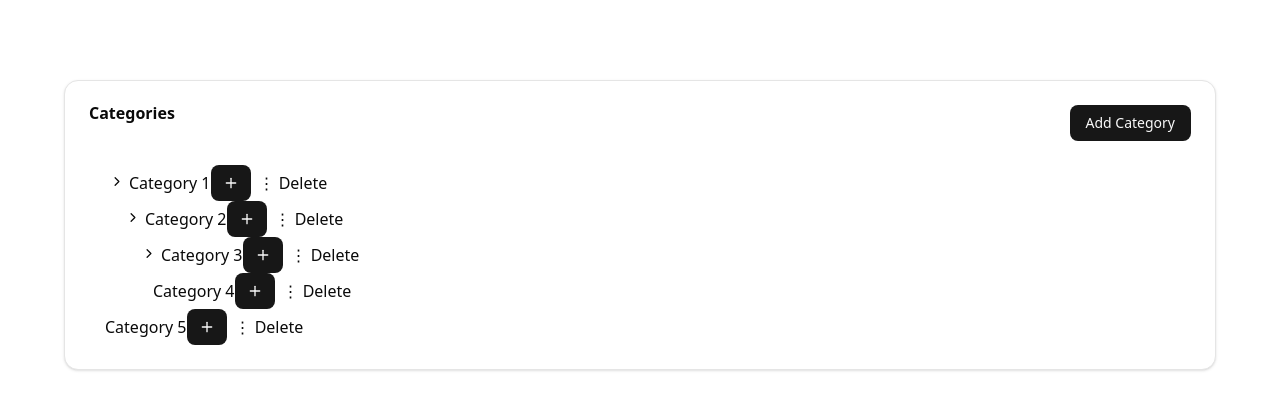
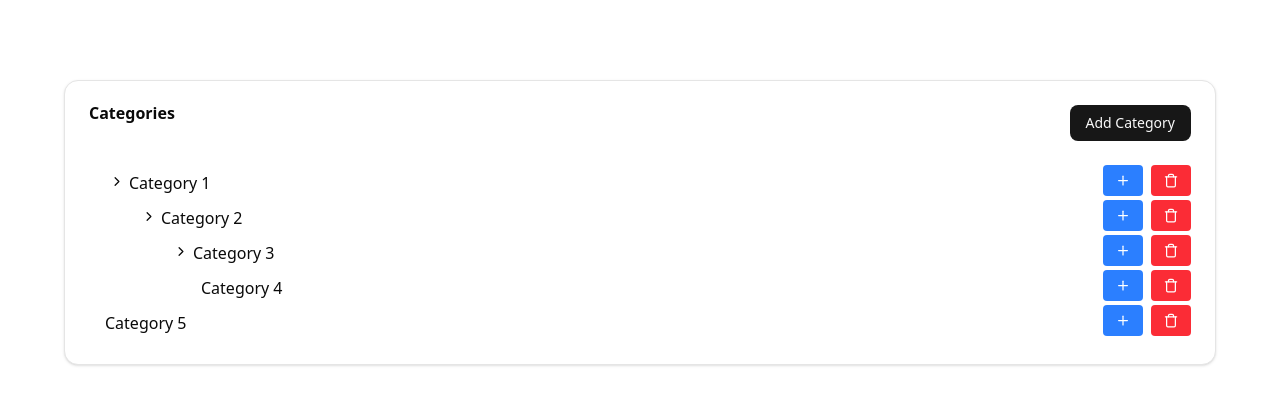
Before and after one commit to muzahidul-islam-dev/job-task, a Next.js app: page / in a window 1280 px wide. Shown: the top 410 px of the page. Built offline with nearby package versions, Linux system fonts and the light colour scheme.

Commit message:
feat: enhance TreeNode and Modal components with delete functionality and improved category handling

```diff
--- a/src/components/TreeNode/index.tsx
+++ b/src/components/TreeNode/index.tsx
@@ -3,7 +3,7 @@ import { TCategory } from "@/type/Category"
 import { useState } from "react"
 import Modal from "../modal"
 import { Button } from "../ui/button"
-import { ArrowBigLeftIcon, ChevronRight, Plus } from "lucide-react"
+import { ChevronRight, Plus, Trash } from "lucide-react"
 
 interface Props {
     category: TCategory
@@ -19,8 +19,8 @@ export default function TreeNode({ category, categories, setCategories }: Props)
     const deleteNode = (id: number) => {
         const getAllChildren = (parentId: number): number[] =>
             categories
-                .filter(n => n.parentId === parentId)
-                .flatMap(n => [n.id, ...getAllChildren(n.id)])
+                .filter(singleCategory => singleCategory.parentId === parentId)
+                .flatMap(singleCategory => [singleCategory.id, ...getAllChildren(singleCategory.id)])
 
         const ids = [id, ...getAllChildren(id)]
         setCategories(prev => prev.filter(n => !ids.includes(n.id)))
@@ -28,7 +28,7 @@ export default function TreeNode({ category, categories, setCategories }: Props)
 
     return (
         <li className="ml-4">
-            <div className="flex items-center gap-2">
+            {/* <div className="flex items-center gap-2"> */}
                 <div className="flex items-center justify-between">
                     <div>
                         {hasChildren.length > 0 && (
@@ -39,28 +39,26 @@ export default function TreeNode({ category, categories, setCategories }: Props)
 
                         <span>{category.name}</span>
                     </div>
-                    <div>
+                    <div className="space-x-2 space-y-1">
                         <Modal parentId={category.id} setCategories={setCategories}>
-                            <Button><Plus /></Button>
+                            <button className="p-2 bg-blue-500 cursor-pointer rounded text-white"><Plus height={15} /></button>
                         </Modal>
-                    </div>
-                </div>
-
-
-
                         <button
                             onClick={() => {
-                        if (confirm("Delete this node and all children?")) {
+                                if (confirm("Are you sure deleted this category?")) {
                                     deleteNode(category.id)
                                 }
                             }}
+                            className="p-2 bg-red-500 cursor-pointer rounded"
                         >
-                    ⋮ Delete
+                            <Trash height={15} className="text-white" />
                         </button>
                     </div>
+                </div>
+            {/* </div> */}
 
             {open && hasChildren.length > 0 && (
-                <ul>
+                <ul className="ml-4">
                     {hasChildren.map(child => (
                         <TreeNode
                             key={child.id}
--- a/src/components/modal/index.tsx
+++ b/src/components/modal/index.tsx
@@ -21,7 +21,7 @@ const Modal: React.FC<ModalType> = ({parentId,setCategories,children}) => {
     setCategories(prevData => [...prevData, {
         id: prevData.length + 1,
         name: data?.name,
-        parentId: parentId
+        parentId: parentId ? Number(parentId) : null
     }]);
     reset()
     setOpen(false)
@@ -39,14 +39,14 @@ const Modal: React.FC<ModalType> = ({parentId,setCategories,children}) => {
 
           <Input
             {...register("name", { required: true })}
-            placeholder="Category Name"
+            placeholder="Category Name" className="mt-4"
           />
           {errors.name && (
             <p className="text-red-500">Name is required</p>
           )}
 
           <DialogFooter className="mt-4">
-            <Button type="submit">Save</Button>
+            <Button type="submit" className="cursor-pointer">Save</Button>
           </DialogFooter>
         </form>
       </DialogContent>
```
Lines whose indentation alone changed are shown as unchanged.
